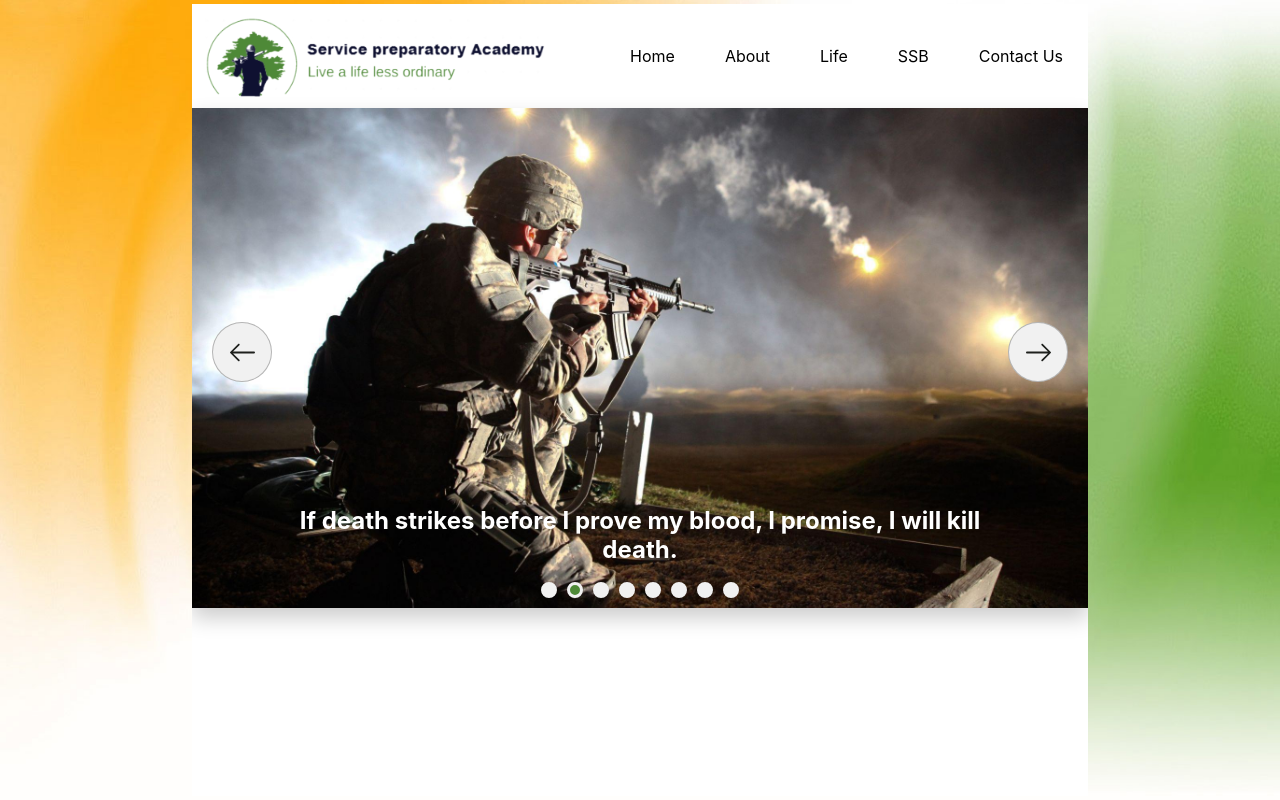
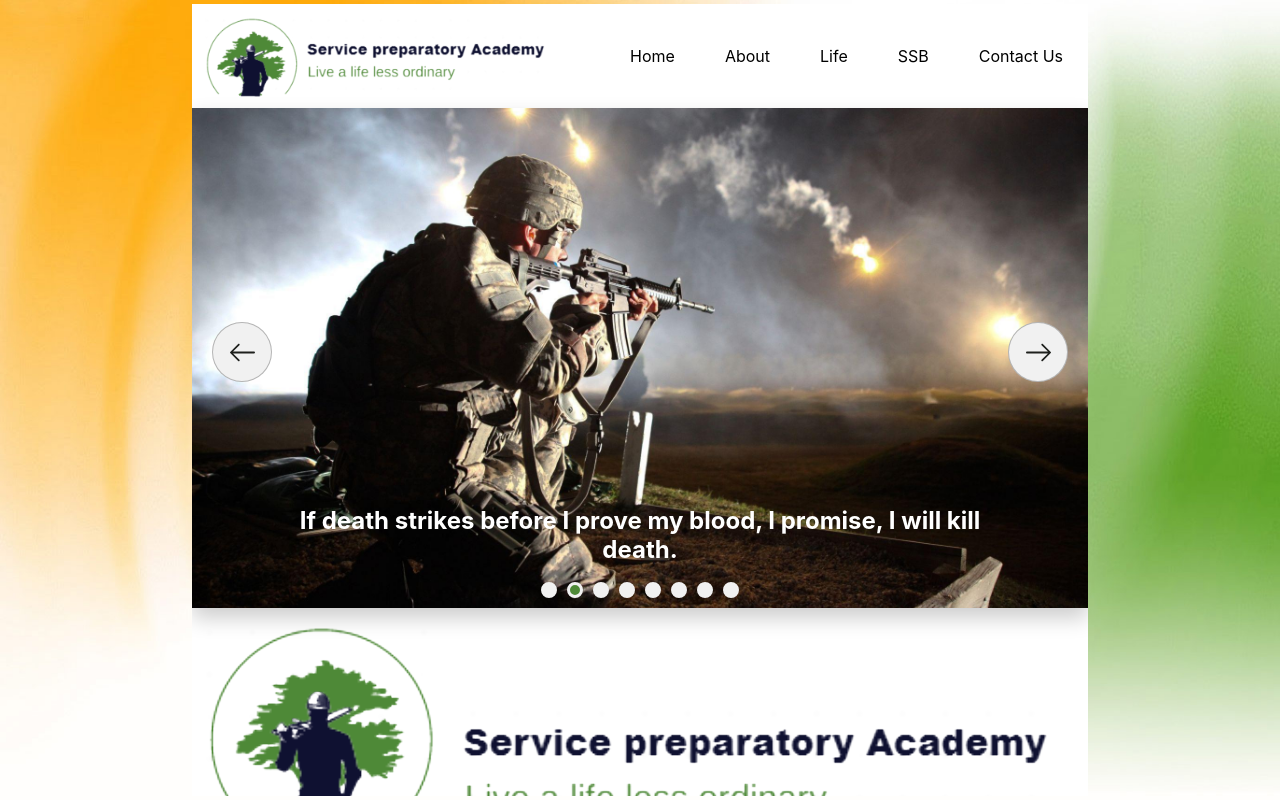
Before and after one commit to Sanket1032/SSB_Project, a React (Create React App) app in the folder my-app/: page / in a window 1280 px wide. Built offline with nearby package versions, Linux system fonts and the light colour scheme.

Commit message:
Footer html Done

```diff
--- a/my-app/src/App.js
+++ b/my-app/src/App.js
@@ -1,14 +1,16 @@
 import Header from './component/Header/Header';
 import Tiranga from './image/tiranga-bg.jpg';
 import Landing from './component/Landing/Landing';
+import Footer from './component/Footer/Footer';
 import './App.css';
-const App=()=>{
-  return(
+const App = () => {
+  return (
     <div className="mainApp">
       <img src={Tiranga} className="main_img"></img>
       <div className="subApp">
         <Header />
         <Landing />
+        <Footer />
       </div>
     </div>
   );
--- a/my-app/src/component/Footer/Footer.js
+++ b/my-app/src/component/Footer/Footer.js
@@ -1,9 +1,27 @@
+import LogoImage from '../../image/logo_image.png';
+import LogoName from '../../image/logo_name.png';
 import './Footer.css';
 
-const Footer=()=>{
-    return(
+const Footer = () => {
+    return (
         <div className="Footer">
-
+            <div className="upperFooter">
+                <div className="Footer_Logo">
+                    <img src={LogoImage} className="Logo_image"></img>
+                    <img src={LogoName} className="Logo_name"></img>
+                </div>
+                <div className="Footer_Form">
+                    <form>
+                        <input id="Name" className="form_input" type="text" placeholder="Name"></input>
+                        <input id="Email" className='form_input' type="email" placeholder="Email"></input>
+                        <textarea className="form_input" id="textarea" col="5" rows="5" placeholder="Type your message here..."></textarea>
+                    </form>
+                </div>
+            </div>
+            <div className="lowerFooter">
+                <p className="Disclaimer">Hey..You are looking at this masterpiece. So if you like this website, give the owner a peri peri treat ;).</p>
+                <p className="copyright">All Rights Reserved</p>
+            </div>
         </div>
     );
 };
```
Also changed, not shown: my-app/src/image/logo_image.png (added), my-app/src/image/logo_name.png (added).
